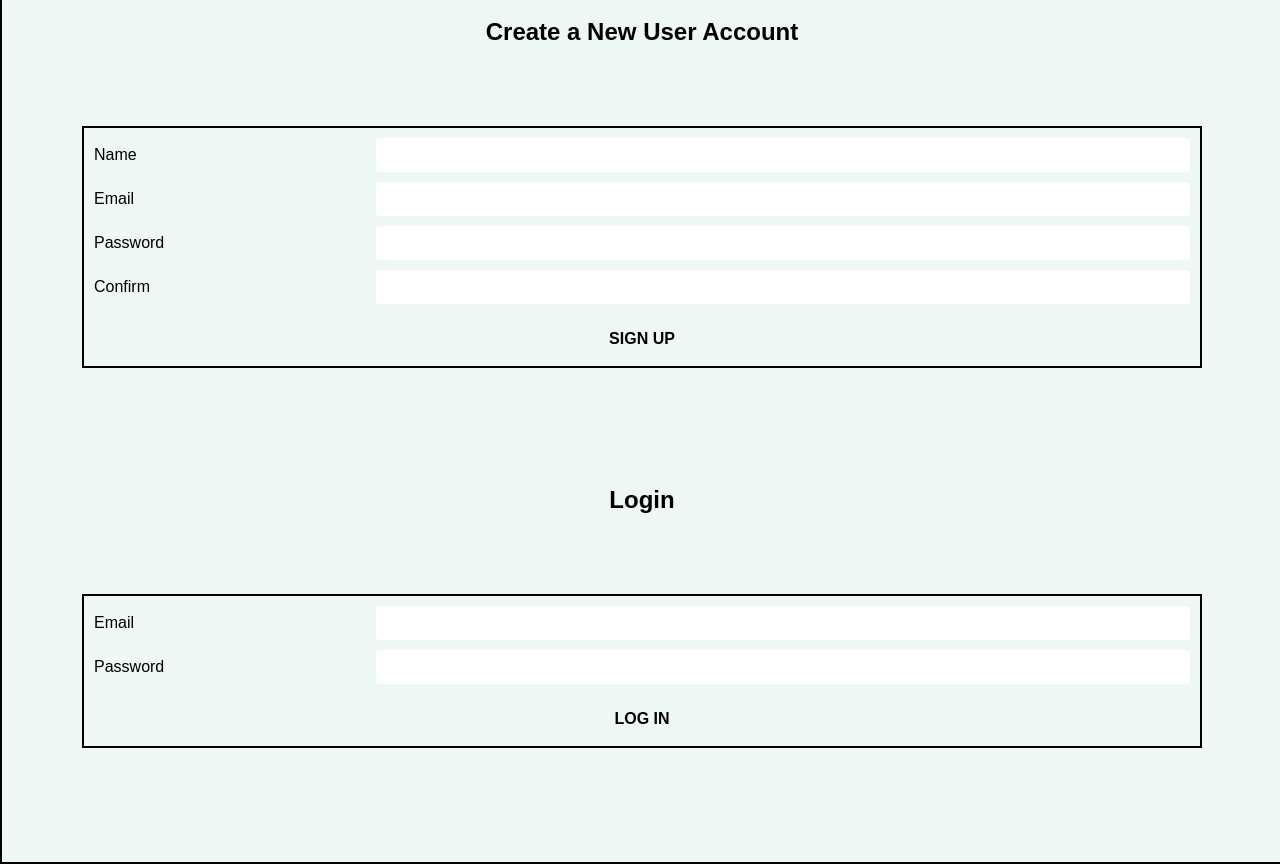
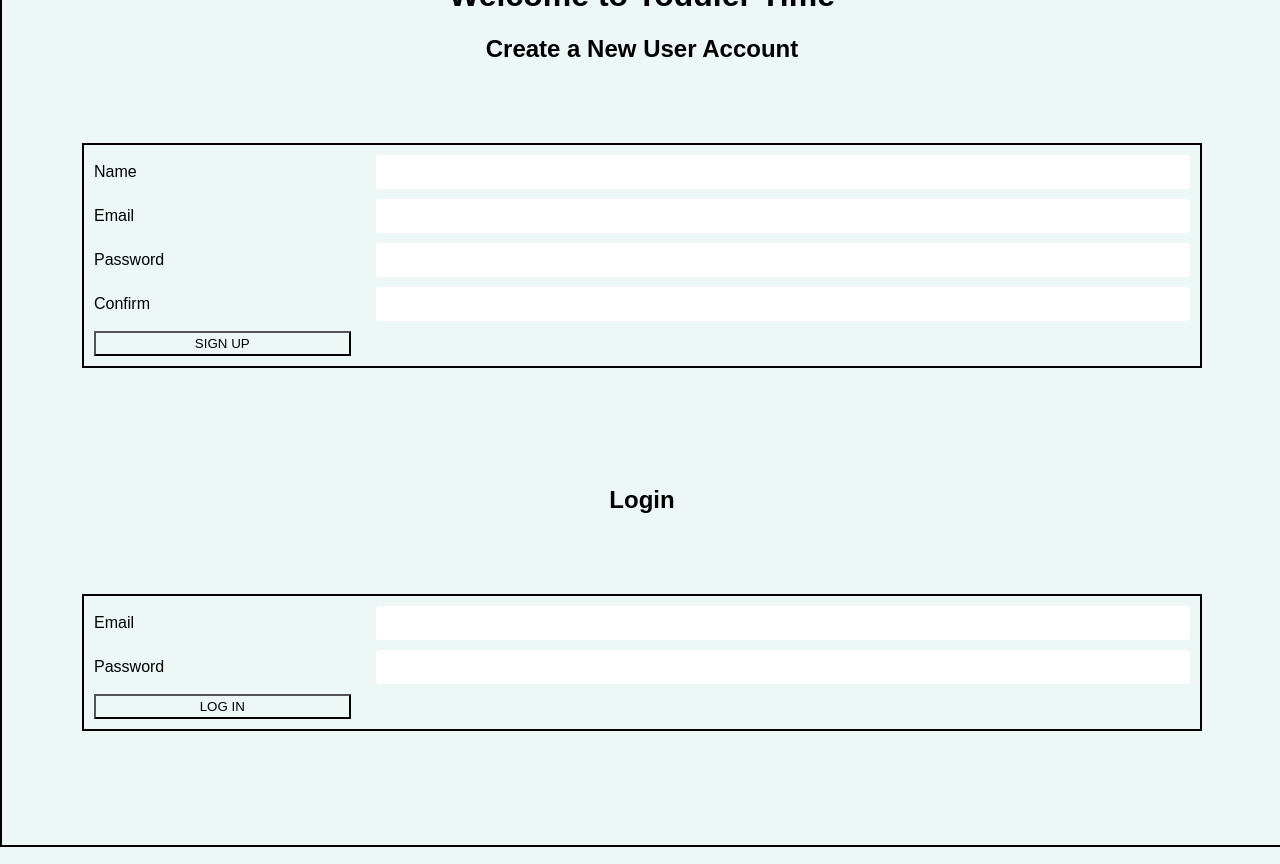
Before and after one commit to smkelly1691/toddlertime, a React (Create React App) app: page / in a window 1280 px wide. Built offline with nearby package versions, Linux system fonts and the light colour scheme.

Commit message:
fixes styling

```diff
--- a/server.js
+++ b/server.js
@@ -15,12 +15,14 @@ app.use(express.json());
 app.use(favicon(path.join(__dirname, 'build', 'favicon.ico')))
 app.use(express.static(path.join(__dirname, 'build')))
 
+//Check token middleware
 app.use(require('./config/checkToken'))
 
+// Routes
 app.use('/api/users', require('./routes/api/users'));
-
 app.use('/api/activities', ensureLoggedIn, require('./routes/api/activities'));
 
+// Catch All Route
 app.get('/*', function(req, res) {
     res.sendFile(path.join(__dirname, 'build', 'index.html'))
 })
--- a/src/components/ActivityPlanList/ActivityPlanList.css
+++ b/src/components/ActivityPlanList/ActivityPlanList.css
@@ -1,3 +1,4 @@
+
 .ActivityPlanList {
     width: 250px;
     margin-left: 0;
--- a/src/components/CategoryList/CategoryList.css
+++ b/src/components/CategoryList/CategoryList.css
@@ -1,5 +1,7 @@
+
 .CategoryList {
-    /* width: 25%; */
+    display: flex;
+    flex-direction: column;
 }
 
 ul {
@@ -12,4 +14,5 @@ ul {
 
 ul li {
     padding-top: 20px;
+    padding-bottom: 20px;
 }
--- a/src/components/Logo/Logo.jsx
+++ b/src/components/Logo/Logo.jsx
@@ -1,8 +1,8 @@
 export default function Logo() {
     return (
         <div className="Logo">
-            <div>TODDLER TIME</div>
-            <div>Every Day is an Adventure</div>
+            <h1>TODDLER TIME</h1>
+            <h2>Every Day is an Adventure</h2>
         </div>
     );
 }
--- a/src/index.css
+++ b/src/index.css
@@ -39,37 +39,11 @@ input:focus {
   border-color: var(--orange);
 }
 
-button, a.button {
-  margin: 1vmin;
-  padding: 1vmin;
-  color: var(--white);
-  background-color: var(--orange);
-  font-size: 2vmin;
-  font-weight: bold;
-  text-decoration: none;
-  text-align: center;
-  border: .1vmin solid var(--tan-2);
-  border-radius: .5vmin;
-  outline: none;
-  cursor: pointer;
-}
-
-button.btn-sm {
-  font-size: 1.5vmin;
-  padding: .6vmin .8vmin;
-}
-
-button.btn-xs {
-  font-size: 1vmin;
-  padding: .4vmin .5vmin;
+li.active {
+  background-color: azure;
 }
 
 button:disabled, form:invalid button[type="submit"] {
   cursor: not-allowed;
   background-color: var(--tan-4);
 }
-
-button[type="submit"] {
-  grid-column: span 2;
-  margin: 1vmin 0 0;
-}
--- a/src/pages/NewPlanPage/NewPlanPage.css
+++ b/src/pages/NewPlanPage/NewPlanPage.css
@@ -42,7 +42,7 @@ header {
 }
 
 footer {
-    height: 40px;
+    height: 100%;
     padding: 10px;
     background-color: #BBE6E9;
     display: flex;
```
Also changed, not shown: src/pages/App/App.css (line endings or trailing spaces).
